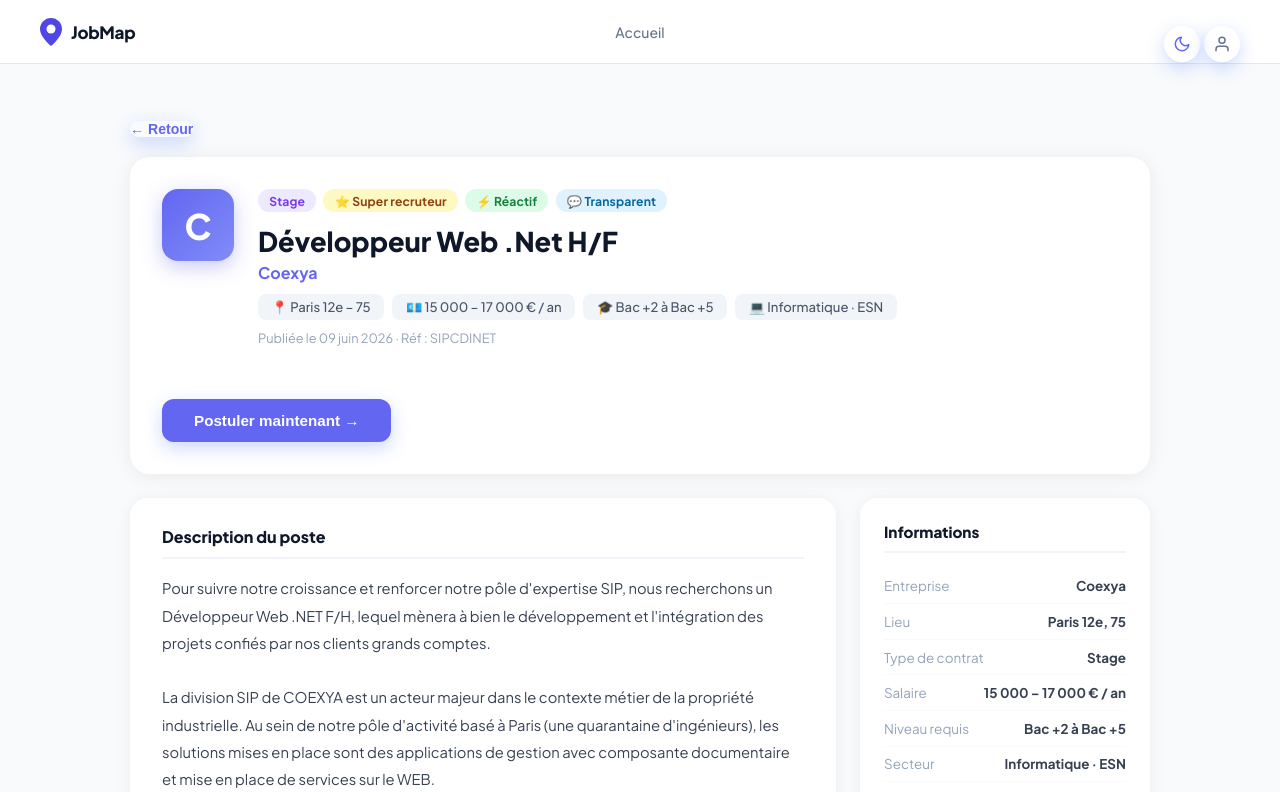
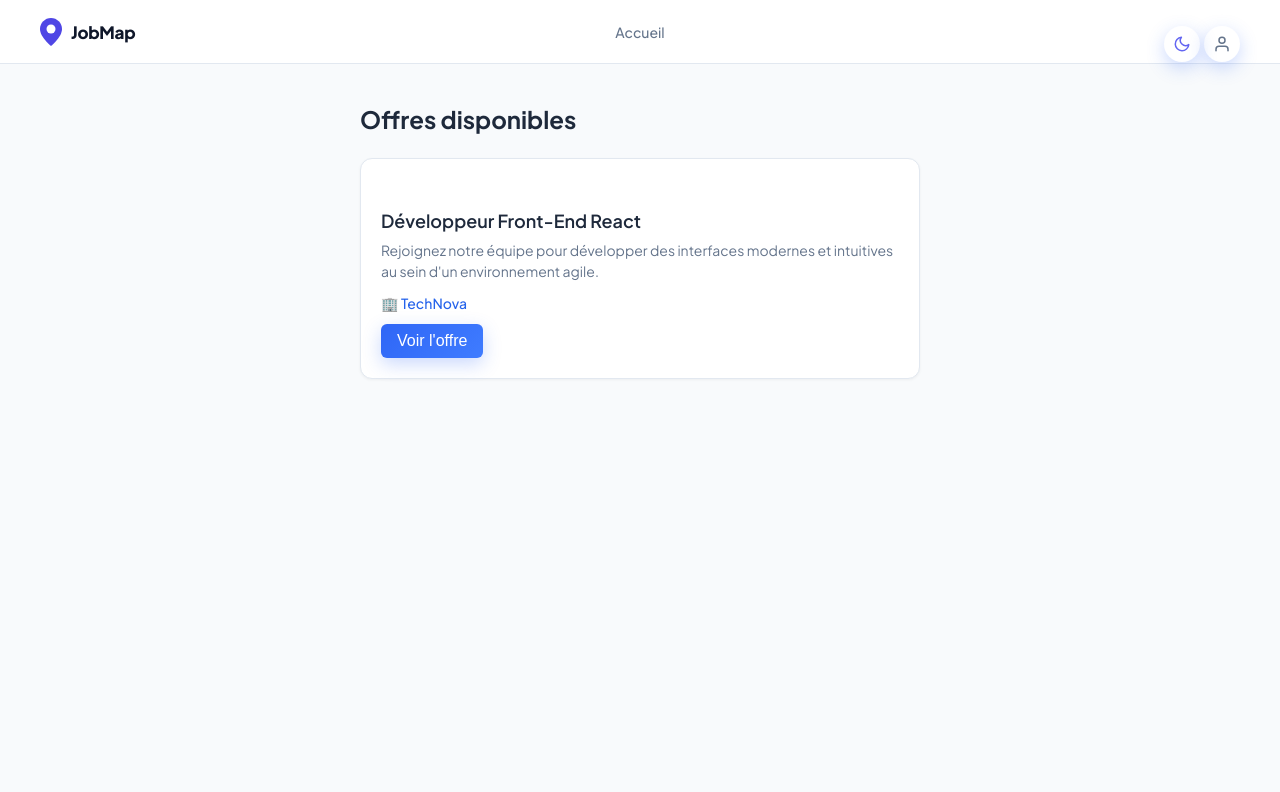
Before and after one commit to AminataCodes/JobMap, a React (Vite) app in the folder Front-end/: page /offres in a window 1280 px wide. Shown: the top 792 px of the page. Built offline with nearby package versions, Linux system fonts and the light colour scheme; a web font is replaced by a local one.

Commit message:
j'ai ajouter quelques navigation

```diff
--- a/Front-end/src/App.jsx
+++ b/Front-end/src/App.jsx
@@ -43,7 +43,7 @@
 
               {/* OFFRE DÉTAIL — simulation stable */}
               <Route path="/offres/:id" element={<OffreDetailPage />} />
-              <Route path="/offres" element={<OffreDetailPage />} />
+              <Route path="/offre" element={<OffreDetailPage />} />
 
               {/* ÉTUDIANT */}
               <Route path="/profil" element={<ProfilPage />} />
--- a/Front-end/src/components/OffreCard.jsx
+++ b/Front-end/src/components/OffreCard.jsx
@@ -1,11 +1,15 @@
+import { useNavigate } from "react-router-dom";
+
 function OffreCard({ offre, onVoirOffre }) {
+
+    const Navigate = useNavigate();
   return (
     <div className="offre-card">
       <h2 className="offre-titre">{offre.titre}</h2>
       <p className="offre-description">{offre.description}</p>
       <p className="offre-entreprise">🏢 {offre.entreprise}</p>
 
-      <button className="offre-btn" onClick={() => onVoirOffre(offre)}>
+      <button className="offre-btn" onClick={() => Navigate(`/offre`)}>
         Voir l'offre
       </button>
     </div>
```
